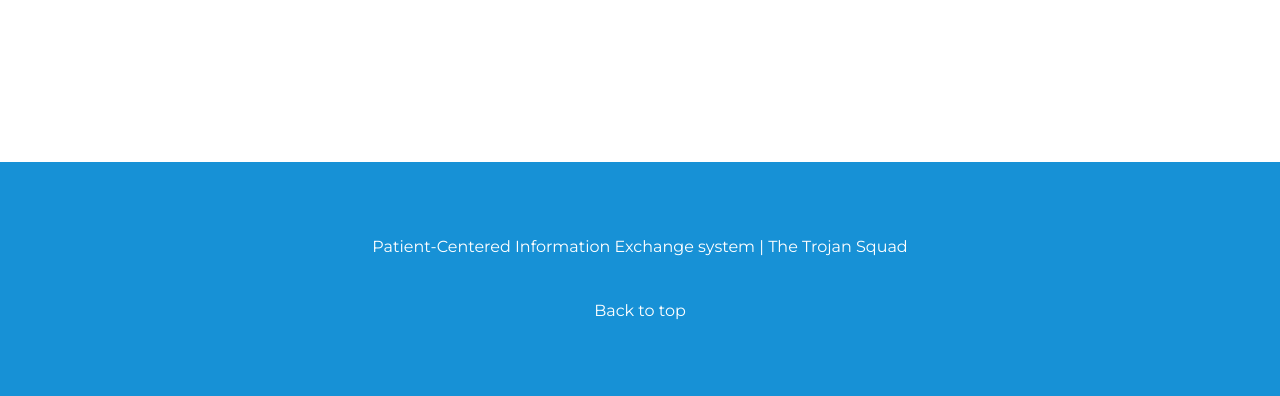
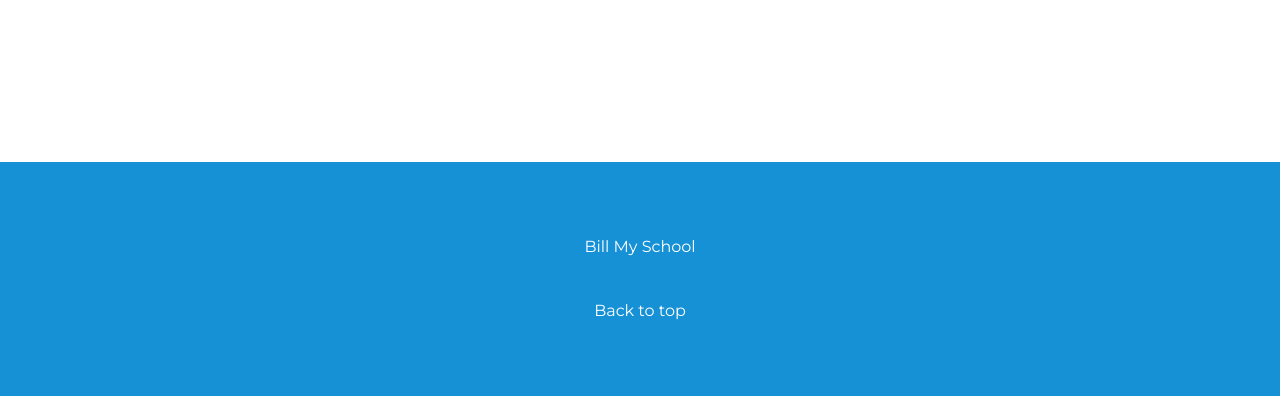
Before and after one commit to Kruthikasv/BillMySchool, a PHP site: page / in a window 1280 px wide. Shown: the part 2156-2552 px from the top of the page. Run offline with PHP 8.4, Linux system fonts and the light colour scheme.

Commit message:
footer changed

```diff
--- a/index.php
+++ b/index.php
@@ -119,7 +119,7 @@
   <section class="bottom">
     <footer id="footer" class="footer">
 
-      <p>Patient-Centered Information Exchange system | The Trojan Squad</p><br>
+      <p>Bill My School</p><br>
       <a href="#top-intro" style="text-decoration:none; color : white">Back to top</a>
 
     </footer>
```
